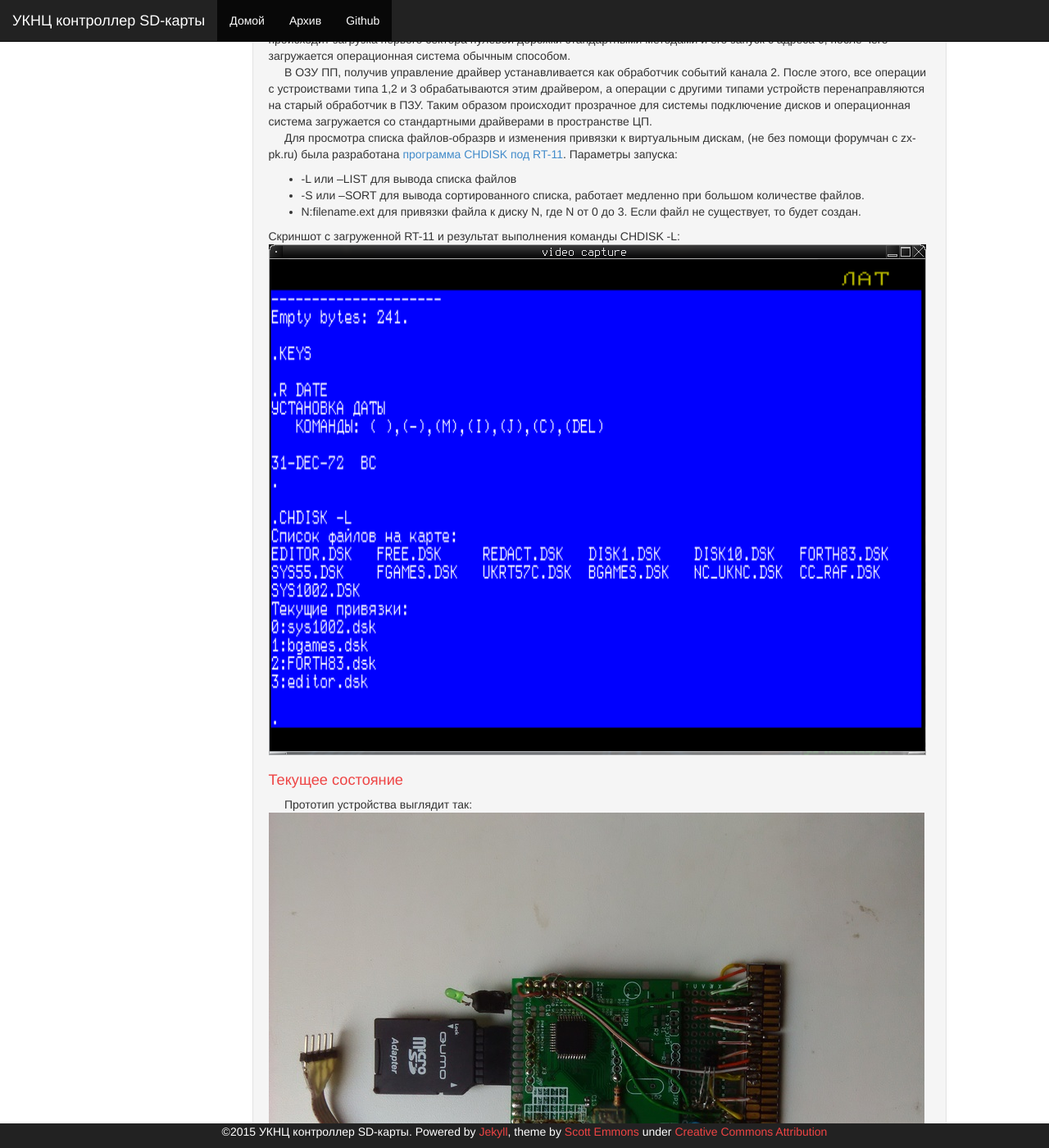
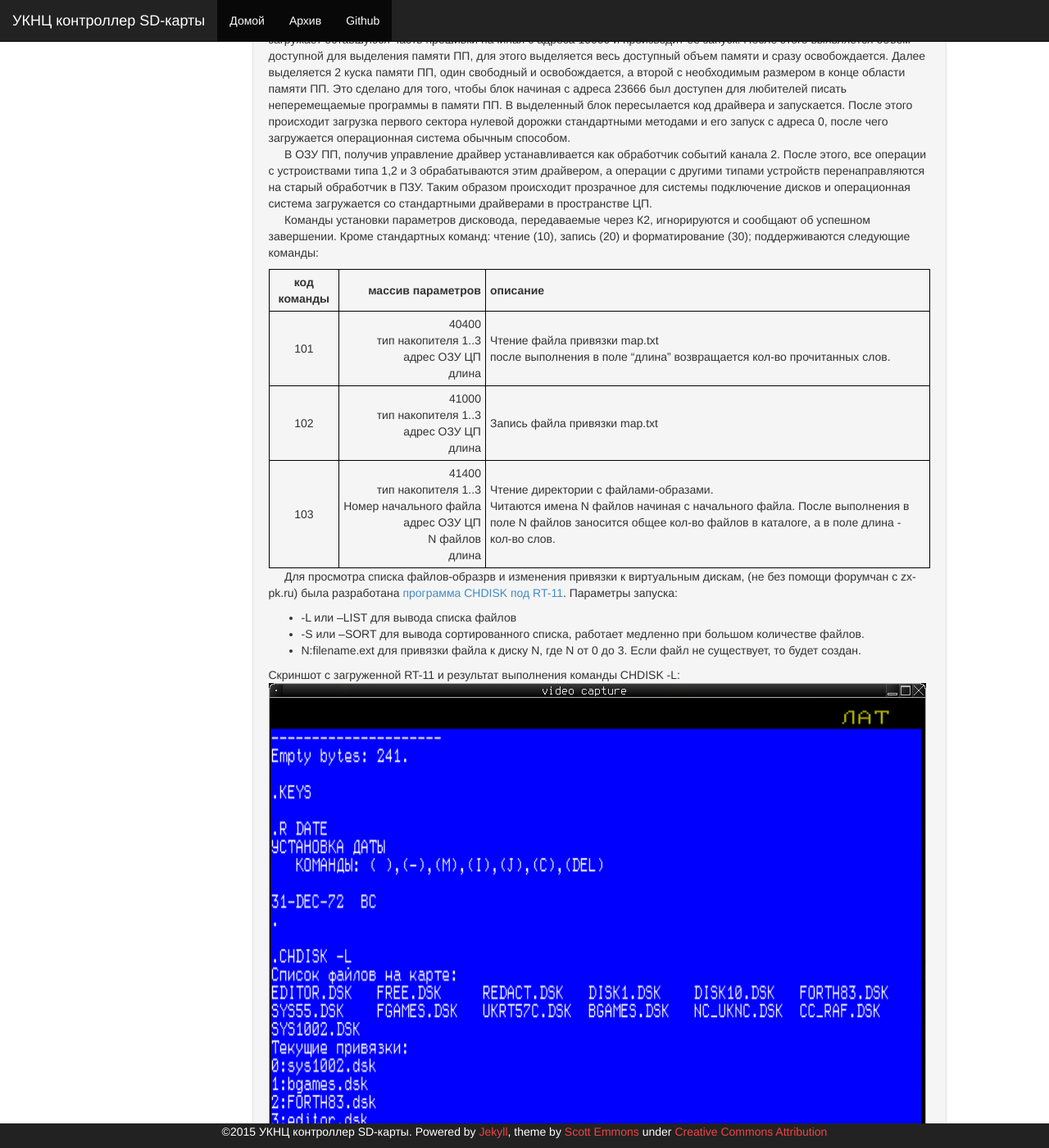
Before and after one commit to y-salnikov/uknc_sd_fdd, a Jekyll site: the page built from _posts/2015-09-04-description.md, in a window 1280 px wide and 1400 px high, scrolled down 4724 px. Shown: the whole window at 82% size. Built offline with Jekyll 4.4.1, drawn with Linux system fonts in a browser that asks for light colours; Markdown is read by kramdown in place of the engine named in the settings; comment, search, counter and statistics services are not loaded.

Commit message:
update post

```diff
--- a/_posts/2015-09-04-description.md
+++ b/_posts/2015-09-04-description.md
@@ -160,6 +160,16 @@ N:<filename>
 Таким образом происходит прозрачное для системы подключение дисков и операционная система загружается со стандартными драйверами
 в пространстве ЦП.
 &nbsp;&nbsp;&nbsp;&nbsp;
+Команды установки параметров дисковода, передаваемые через К2, игнорируются и сообщают об успешном завершении. Кроме стандартных
+команд: чтение (10), запись (20) и форматирование (30); поддерживаются следующие команды:
+
+| код команды | массив параметров | описание |
+|:-----------:|-------------------:|----------|
+|101	 	| 40400 <br>тип&nbsp;накопителя&nbsp;1..3<br>адрес&nbsp;ОЗУ&nbsp;ЦП<br> длина | Чтение файла привязки map.txt<br> после выполнения в поле "длина" возвращается кол-во прочитанных слов. |
+|102		| 41000 <br>тип&nbsp;накопителя&nbsp;1..3<br>адрес&nbsp;ОЗУ&nbsp;ЦП<br> длина | Запись файла привязки map.txt |
+|103		| 41400 <br>тип&nbsp;накопителя&nbsp;1..3<br>Номер&nbsp;начального&nbsp;файла <br>адрес&nbsp;ОЗУ&nbsp;ЦП<br>N&nbsp;файлов<br>длина | Чтение директории с файлами-образами.<br> Читаются имена N файлов начиная с начального файла. После выполнения в поле N файлов заносится общее кол-во файлов в каталоге, а в поле длина - кол-во слов. |
+
+&nbsp;&nbsp;&nbsp;&nbsp;
 Для просмотра списка файлов-образрв и изменения привязки к виртуальным дискам, (не без помощи форумчан с zx-pk.ru) была разработана
 [программа CHDISK под RT-11](https://github.com/y-salnikov/uknc_sd_fdd/tree/master/PDP-11/rt-11). Параметры запуска:
 
```
Also changed, not shown: css/bootstrap.min.css.
